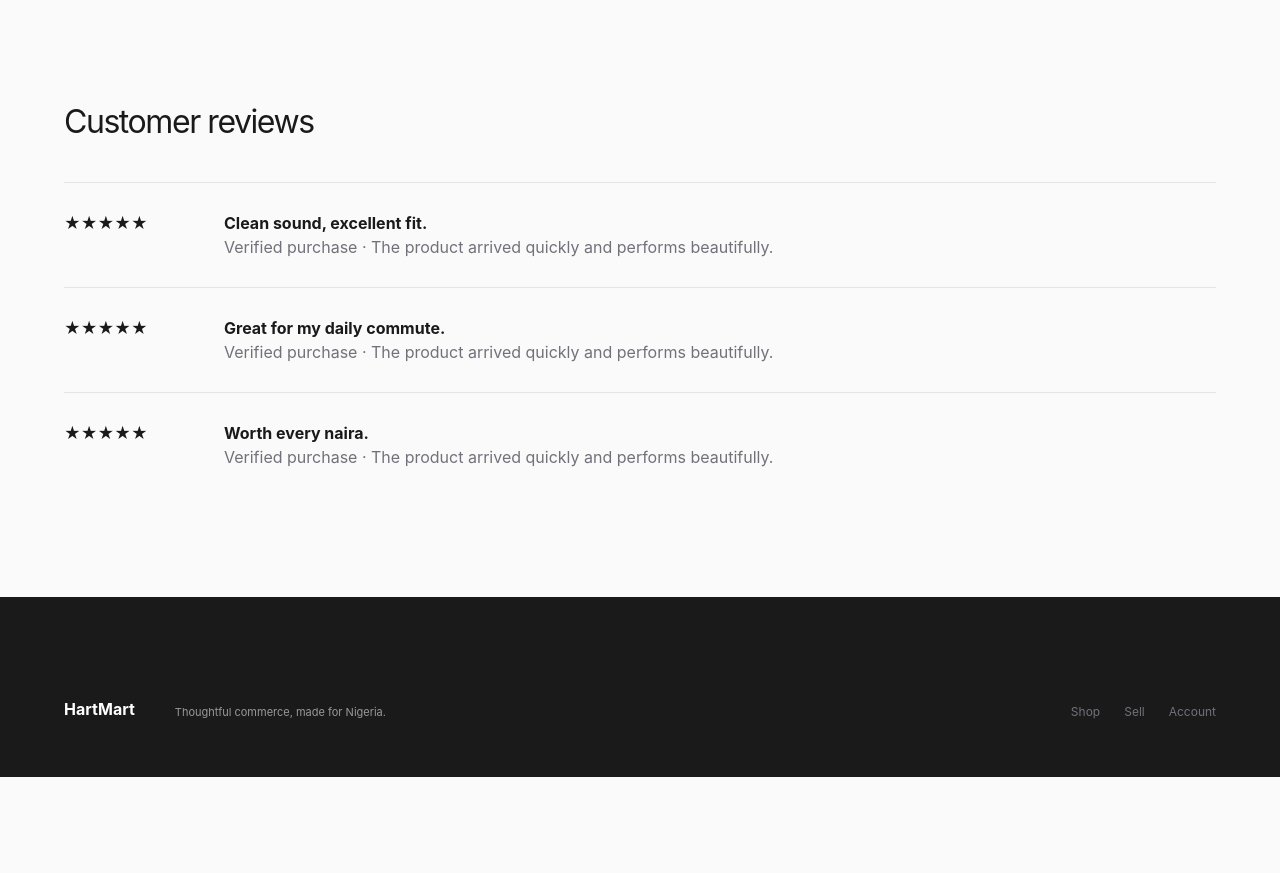
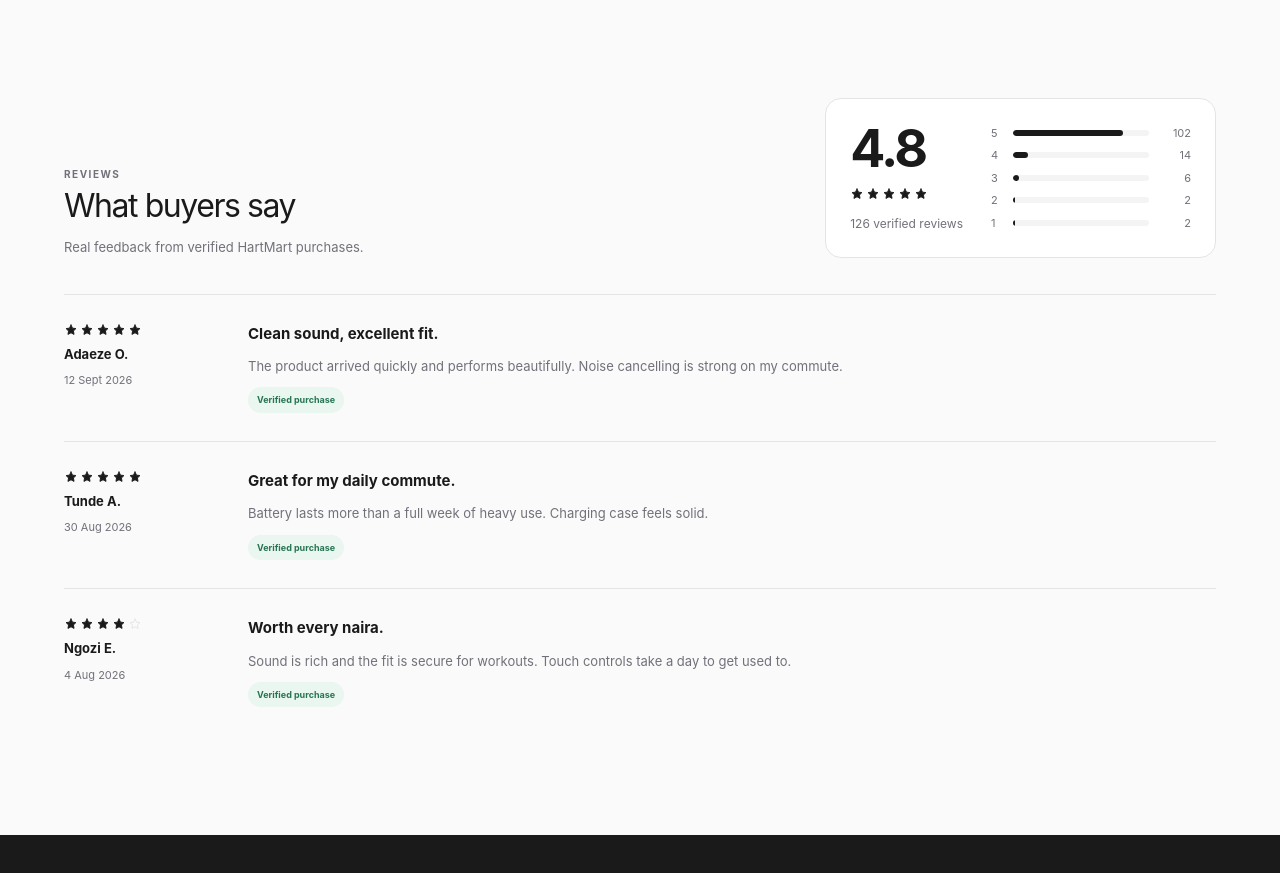
Before and after one commit to HartJoel/HartMart-frontend, a React (Vite) app: page /products/1 in a window 1280 px wide. Shown: the part 891-1764 px from the top of the page. Before the commit the page ends 1668 px from the top, so only its background shows below. Built offline with nearby package versions, Linux system fonts and the light colour scheme; the HTML template or start-up script is replaced by a standard one.

Commit message:
feat(ui): improve product detail review ui

```diff
--- a/src/components/Icon.tsx
+++ b/src/components/Icon.tsx
@@ -16,6 +16,7 @@ export type IconName =
   | "reports"
   | "search"
   | "shop"
+  | "star"
   | "users"
   | "vendors";
 
@@ -72,6 +73,7 @@ const paths: Record<IconName, ReactNode> = {
       <path d="M5.5 12.5V20h13v-7.5M10 20v-4.5h4V20" />
     </>
   ),
+  star: <path d="M12 3.5l2.6 5.3 5.8.8-4.2 4.1 1 5.8L12 16.8l-5.2 2.7 1-5.8-4.2-4.1 5.8-.8L12 3.5Z" />,
   users: (
     <>
       <circle cx="9" cy="8" r="3.5" />
--- /dev/null
+++ b/src/components/Rating.tsx
@@ -0,0 +1,27 @@
+import Icon from "@/components/Icon";
+import { cn } from "@/lib/cn";
+
+type RatingProps = {
+  /** Out of 5. Rounded to the nearest whole star for display. */
+  value: number;
+  /** Star width and height in px. */
+  size?: number;
+  className?: string;
+};
+
+export default function Rating({ value, size = 16, className }: RatingProps) {
+  const filled = Math.round(value);
+
+  return (
+    <span role="img" aria-label={`${value} out of 5 stars`} className={cn("inline-flex gap-0.5", className)}>
+      {Array.from({ length: 5 }, (_, index) => (
+        <Icon
+          key={index}
+          name="star"
+          size={size}
+          className={index < filled ? "fill-current" : "text-hm-border"}
+        />
+      ))}
+    </span>
+  );
+}
--- /dev/null
+++ b/src/features/catalog/components/ProductReviews.tsx
@@ -0,0 +1,76 @@
+import Rating from "@/components/Rating";
+import StatusBadge from "@/components/StatusBadge";
+import { sectionHeadClass } from "@/features/catalog/styles";
+import { formatReviewDate } from "@/lib/format";
+import { productReviews, reviewSummary } from "@/lib/mock/reviews";
+import type { Review } from "@/types/review";
+
+const stars = [5, 4, 3, 2, 1] as const;
+
+export default function ProductReviews() {
+  const { average, count, distribution } = reviewSummary;
+
+  return (
+    <section className="pt-[100px]">
+      <div className={sectionHeadClass}>
+        <div>
+          <small className="block text-[10px] font-[750] tracking-[0.15em] text-hm-muted">REVIEWS</small>
+          <h2 className="m-0 text-[32px] tracking-[-0.045em]">What buyers say</h2>
+          <p className="m-0 mt-2 text-[13px] text-hm-muted">Real feedback from verified HartMart purchases.</p>
+        </div>
+
+        <div className="grid grid-cols-[auto_1fr] items-center gap-7 rounded-hm-md border border-hm-border bg-hm-surface p-6 max-[600px]:w-full max-[600px]:grid-cols-1">
+          <div>
+            <p className="m-0 text-[52px] leading-none font-[700] tracking-[-0.05em]">{average.toFixed(1)}</p>
+            <Rating value={average} size={14} className="mt-3" />
+            <p className="m-0 mt-2 text-[12px] text-hm-muted">{count} verified reviews</p>
+          </div>
+
+          <ul className="m-0 grid min-w-[200px] list-none gap-1.5 p-0">
+            {stars.map((star) => {
+              const share = count ? (distribution[star] / count) * 100 : 0;
+              return (
+                <li key={star} className="grid grid-cols-[12px_1fr_32px] items-center gap-2.5 text-[11px] text-hm-muted">
+                  <span>{star}</span>
+                  <span className="h-1.5 overflow-hidden rounded-full bg-hm-field">
+                    <span className="block h-full rounded-full bg-hm-text" style={{ width: `${share}%` }} />
+                  </span>
+                  <span className="text-right">{distribution[star]}</span>
+                </li>
+              );
+            })}
+          </ul>
+        </div>
+      </div>
+
+      {productReviews.length ? (
+        <ul className="m-0 list-none p-0">
+          {productReviews.map((review) => (
+            <ReviewItem key={review.id} review={review} />
+          ))}
+        </ul>
+      ) : (
+        <p className="m-0 border-t border-hm-border py-7 text-[13px] text-hm-muted">
+          No reviews yet. Purchase this product to be the first to review it.
+        </p>
+      )}
+    </section>
+  );
+}
+
+function ReviewItem({ review }: { review: Review }) {
+  return (
+    <li className="grid grid-cols-[160px_1fr] gap-6 border-t border-hm-border py-7 max-[600px]:grid-cols-1 max-[600px]:gap-3">
+      <div className="flex flex-col gap-2">
+        <Rating value={review.rating} size={14} />
+        <strong className="text-[13px] font-[650]">{review.author}</strong>
+        <small className="text-[11px] text-hm-muted">{formatReviewDate(review.date)}</small>
+      </div>
+      <div className="flex flex-col gap-2.5">
+        <h3 className="m-0 text-[15px] font-[650]">{review.title}</h3>
+        <p className="m-0 max-w-[620px] text-[13px] leading-[1.7] text-hm-muted">{review.body}</p>
+        {review.verified && <StatusBadge tone="success">Verified purchase</StatusBadge>}
+      </div>
+    </li>
+  );
+}
--- a/src/features/catalog/pages/ProductDetailPage.tsx
+++ b/src/features/catalog/pages/ProductDetailPage.tsx
@@ -2,11 +2,11 @@ import { useState } from "react";
 import { Link, useParams } from "react-router";
 import Button from "@/components/Button";
 import QuantityStepper from "@/components/QuantityStepper";
-import { sectionHeadClass } from "@/features/catalog/styles";
+import Rating from "@/components/Rating";
+import ProductReviews from "@/features/catalog/components/ProductReviews";
 import { formatNaira } from "@/lib/format";
 import { products } from "@/lib/mock/products";
-
-const reviews = ["Clean sound, excellent fit.", "Great for my daily commute.", "Worth every naira."];
+import { reviewSummary } from "@/lib/mock/reviews";
 
 export default function ProductDetailPage() {
   const { id } = useParams();
@@ -42,7 +42,12 @@ export default function ProductDetailPage() {
             {product.vendor}
           </small>
           <h1 className="my-4 text-[clamp(42px,5vw,68px)] leading-none tracking-[-0.06em]">{product.name}</h1>
-          <p className="text-[11px] leading-[1.7] text-hm-muted">★★★★★ &nbsp; 4.8 · 126 reviews</p>
+          <div className="flex items-center gap-2.5 text-[11px] text-hm-muted">
+            <Rating value={reviewSummary.average} size={12} />
+            <span>
+              {reviewSummary.average.toFixed(1)} · {reviewSummary.count} reviews
+            </span>
+          </div>
           <div className="mt-10 mb-6 flex items-center gap-4">
             <b className="text-[30px] text-hm-accent">{formatNaira(product.price)}</b>
             <del className="text-hm-muted">₦24,000</del>
@@ -80,25 +85,7 @@ export default function ProductDetailPage() {
         </section>
       </div>
 
-      <section className="pt-[100px]">
-        <div className={sectionHeadClass}>
-          <h2 className="m-0 text-[32px] tracking-[-0.045em]">Customer reviews</h2>
-        </div>
-        {reviews.map((review) => (
-          <article
-            key={review}
-            className="grid grid-cols-[160px_1fr] border-t border-hm-border py-7 max-[600px]:grid-cols-1"
-          >
-            <b>★★★★★</b>
-            <div>
-              <strong>{review}</strong>
-              <p className="text-hm-muted">
-                Verified purchase · The product arrived quickly and performs beautifully.
-              </p>
-            </div>
-          </article>
-        ))}
-      </section>
+      <ProductReviews />
     </>
   );
 }
--- a/src/lib/format.ts
+++ b/src/lib/format.ts
@@ -7,3 +7,14 @@ const naira = new Intl.NumberFormat("en-NG", {
 export function formatNaira(amount: number) {
   return naira.format(amount);
 }
+
+const reviewDate = new Intl.DateTimeFormat("en-NG", {
+  day: "numeric",
+  month: "short",
+  year: "numeric",
+});
+
+/** Formats an ISO date string for review timestamps, e.g. "12 Sep 2026". */
+export function formatReviewDate(iso: string) {
+  return reviewDate.format(new Date(iso));
+}
--- /dev/null
+++ b/src/lib/mock/reviews.ts
@@ -0,0 +1,38 @@
+import type { Review, ReviewSummary } from "@/types/review";
+
+// Placeholder reviews until GET /reviews/:productId is wired.
+export const reviewSummary: ReviewSummary = {
+  average: 4.8,
+  count: 126,
+  distribution: { 5: 102, 4: 14, 3: 6, 2: 2, 1: 2 },
+};
+
+export const productReviews: Review[] = [
+  {
+    id: 1,
+    author: "Adaeze O.",
+    rating: 5,
+    title: "Clean sound, excellent fit.",
+    body: "The product arrived quickly and performs beautifully. Noise cancelling is strong on my commute.",
+    date: "2026-09-12",
+    verified: true,
+  },
+  {
+    id: 2,
+    author: "Tunde A.",
+    rating: 5,
+    title: "Great for my daily commute.",
+    body: "Battery lasts more than a full week of heavy use. Charging case feels solid.",
+    date: "2026-08-30",
+    verified: true,
+  },
+  {
+    id: 3,
+    author: "Ngozi E.",
+    rating: 4,
+    title: "Worth every naira.",
+    body: "Sound is rich and the fit is secure for workouts. Touch controls take a day to get used to.",
+    date: "2026-08-04",
+    verified: true,
+  },
+];
--- /dev/null
+++ b/src/types/review.ts
@@ -0,0 +1,19 @@
+export type Review = {
+  id: number;
+  author: string;
+  /** Whole stars, 1 to 5. */
+  rating: number;
+  title: string;
+  body: string;
+  /** ISO date string. */
+  date: string;
+  verified: boolean;
+};
+
+export type ReviewSummary = {
+  /** Average rating out of 5. */
+  average: number;
+  count: number;
+  /** Number of reviews per star level. */
+  distribution: Record<1 | 2 | 3 | 4 | 5, number>;
+};
```
